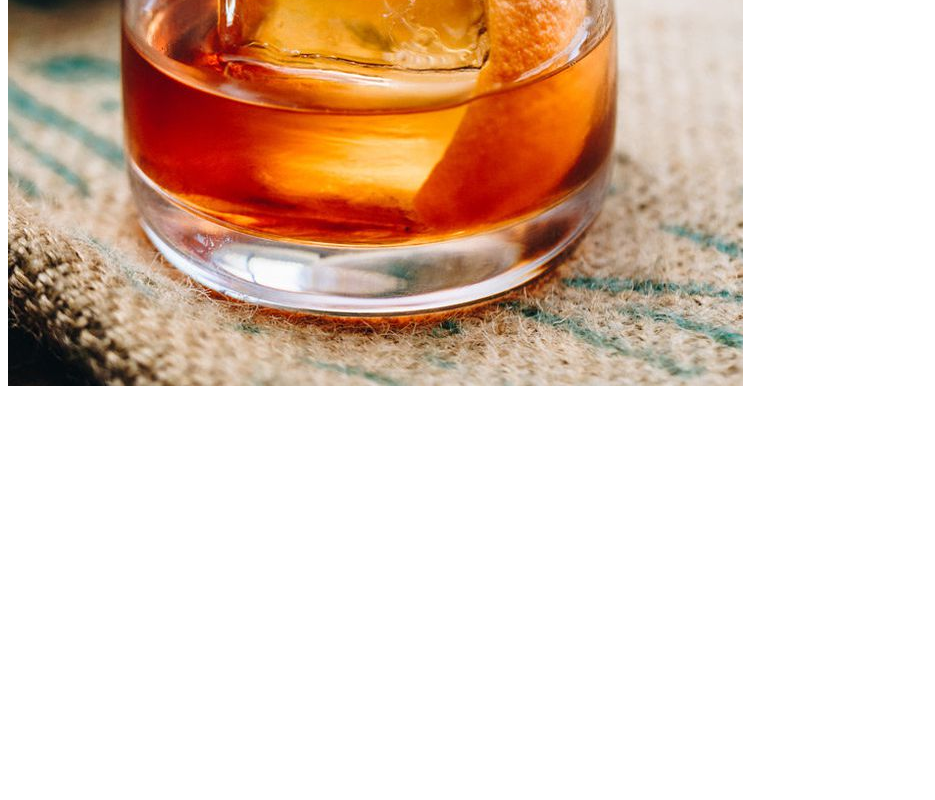
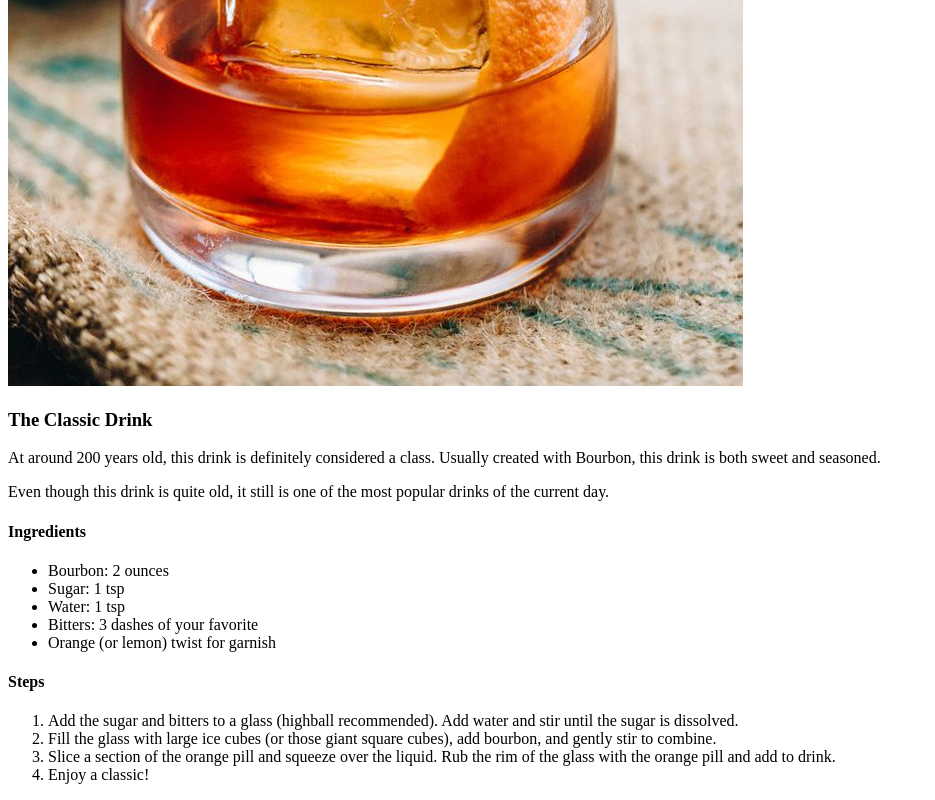
Before and after one commit to TB815/odin-recipes, a plain HTML site: page recipes/oldfashion.html in a window 1280 px wide. Shown: the part 429-1229 px from the top of the page, without its empty margins (0-935 px from the left). Before the commit the page ends 827 px from the top, so only its background shows below. Drawn offline with Linux system fonts and the light colour scheme.

Commit message:
Fill  out oldfashion.html

```diff
--- a/recipes/oldfashion.html
+++ b/recipes/oldfashion.html
@@ -9,5 +9,29 @@
 <body>
     <h1>Old Fashion Recipe</h1>
     <img src="../images/oldfashion.jpg">
+
+
+    <h3>The Classic Drink</h3>
+    <p>At around 200 years old, this drink is definitely considered a class. Usually created with Bourbon, this
+        drink is both sweet and seasoned.
+    </p>
+    <p>Even though this drink is quite old, it still is one of the most popular drinks of the current day.</p>
+
+    <h4>Ingredients</h4>
+    <ul>
+        <li>Bourbon: 2 ounces</li>
+        <li>Sugar: 1 tsp</li>
+        <li>Water: 1 tsp</li>
+        <li>Bitters: 3 dashes of your favorite</li>
+        <li>Orange (or lemon) twist for garnish</li>
+    </ul>
+
+    <h4>Steps</h4>
+    <ol>
+        <li>Add the sugar and bitters to a glass (highball recommended). Add water and stir until the sugar is dissolved.</li>
+        <li>Fill the glass with large ice cubes (or those giant square cubes), add bourbon, and gently stir to combine.</li>
+        <li>Slice a section of the orange pill and squeeze over the liquid. Rub the rim of the glass with the orange pill and add to drink.</li>
+        <li>Enjoy a classic!</li>
+    </ol>
 </body>
 </html>
```
Also changed, not shown: index.html (+0 -6 lines).
